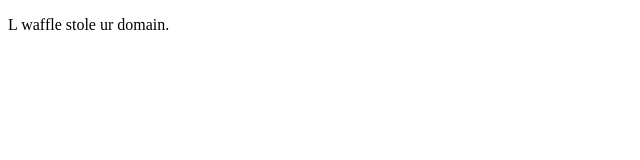
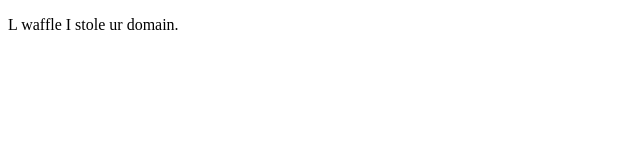
Before and after one commit to JuubiNaruto/waffle-troll, a plain HTML site: page index.html in a window 1280 px wide. Shown: the full height of the page, 0-640 px from the left. Drawn offline with Linux system fonts and the light colour scheme.

Commit message:
Update index.html

```diff
--- a/index.html
+++ b/index.html
@@ -6,6 +6,6 @@
     <title>Waffle bad</title>
 </head>
 <body>
-    <p>L waffle stole ur domain.</p>
+    <p>L waffle I stole ur domain.</p>
 </body>
 </html>
```
